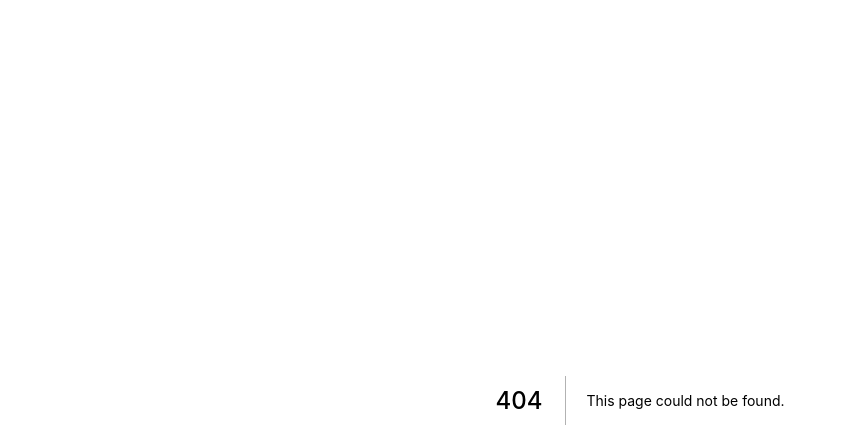
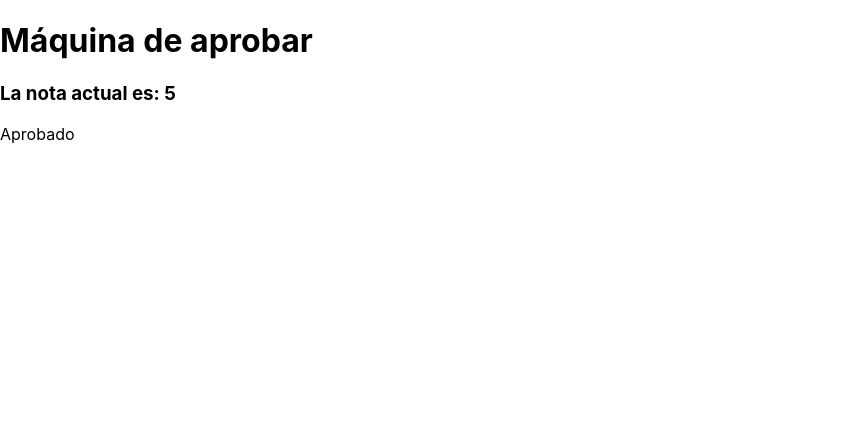
Before and after one commit to matias-ibserveis/curso_react, a Next.js app in the folder curso_youtube/: page /ejercicio2 in a window 1280 px wide. Before the commit this address had no page. Shown: the top 448 px of the page, without its empty margins (0-847 px from the left). Built offline with nearby package versions, Linux system fonts and the light colour scheme.

Commit message:
ejercicio 2

```diff
--- /dev/null
+++ b/curso_youtube/pages/ejercicio2.js
@@ -0,0 +1,28 @@
+import React from 'react';
+const ProgramaNotas = () => {
+    const nota = 5
+    const titular ="Máquina de aprobar"
+
+    const comprobarNota = (dato) => {
+        const respuesta = (dato >= 5) ? 'Aprobado': 'Suspendido'
+        return respuesta
+      }
+
+    function Titulo (props) {
+      const {texto} = props
+      return <h1>{texto}</h1>
+    }
+
+    return (
+        <div>
+            <Titulo texto={titular} />
+            <h3>La nota actual es: {nota}</h3>
+            <p>
+                {
+                    comprobarNota(nota)
+                }
+            </p>
+        </div>
+    );
+}
+export default ProgramaNotas
```
